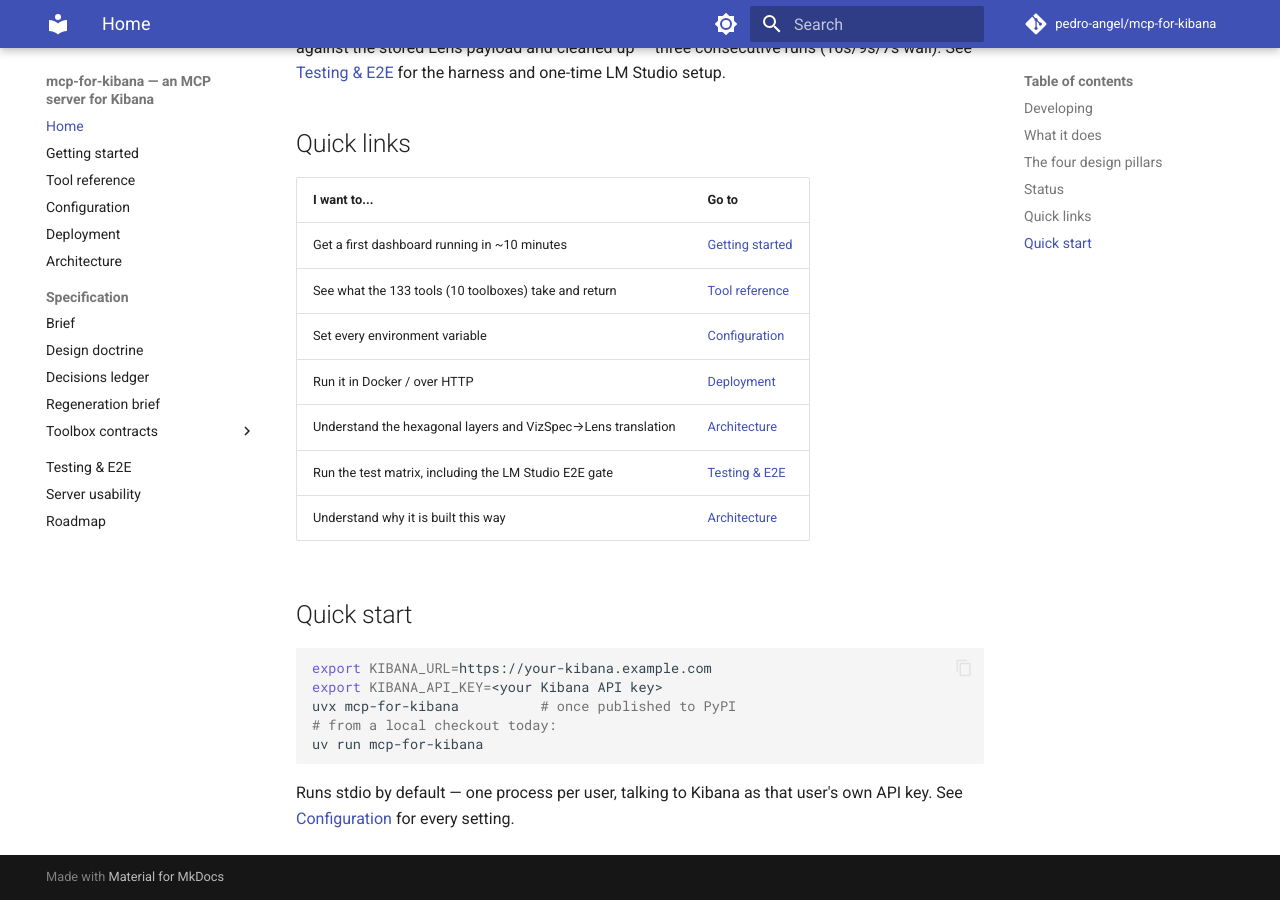
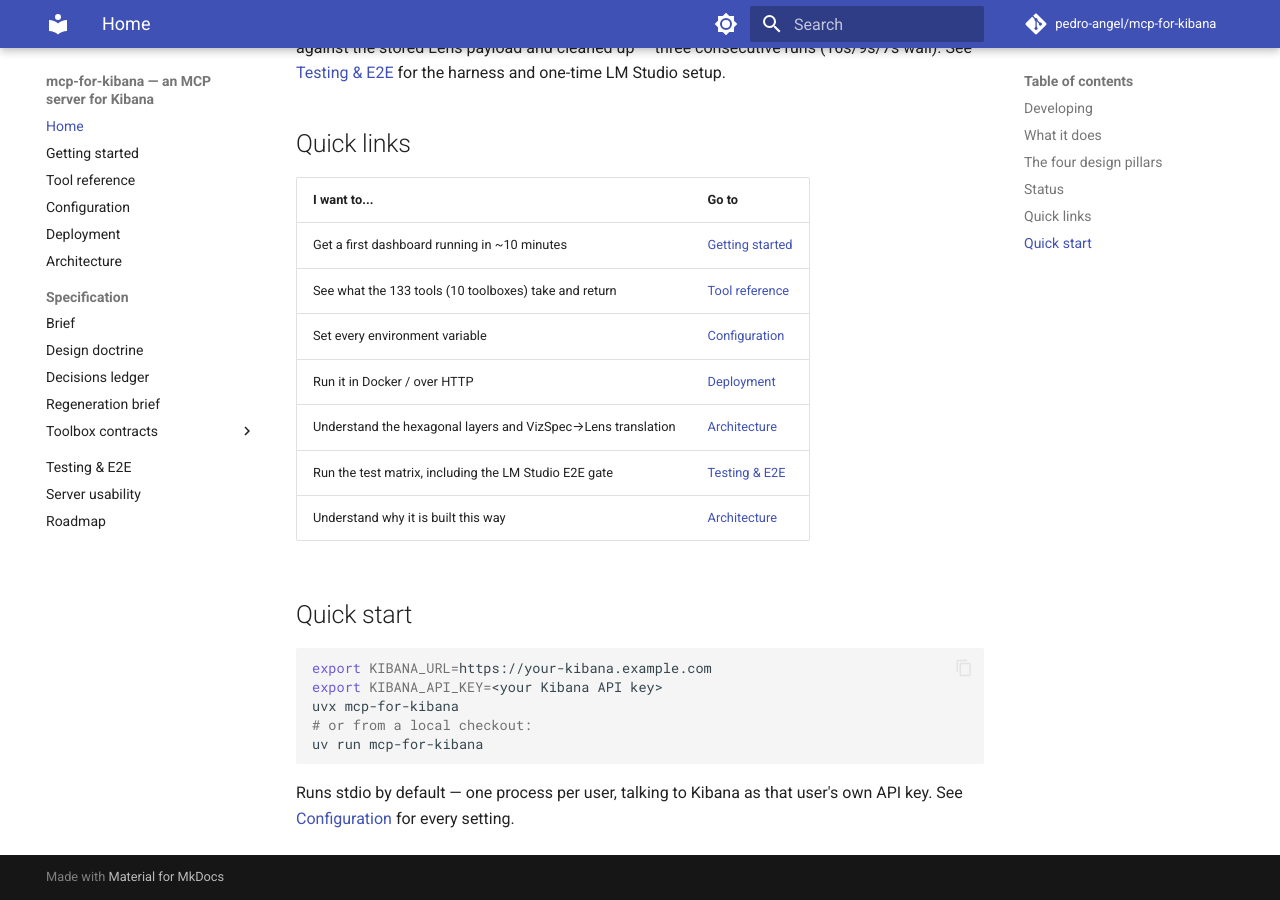
Before and after one commit to pedro-angel/mcp-for-kibana, an MkDocs documentation site: the page built from docs/index.md, in a window 1280 px wide and 900 px high, scrolled down 1574 px. Built offline with MkDocs 1.6.1 and Material for MkDocs 9.7.7, drawn with Linux system fonts in a browser that asks for light colours; comment, search, counter and statistics services are not loaded.

Commit message:
docs: uvx install is live — drop the pre-publish caveat
Signed-off-by: Pedro Ángel <16236718+pedro-angel@users.noreply.github.com>

````diff
--- a/docs/index.md
+++ b/docs/index.md
@@ -87,8 +87,8 @@
 ```bash
 export KIBANA_URL=https://your-kibana.example.com
 export KIBANA_API_KEY=<your Kibana API key>
-uvx mcp-for-kibana          # once published to PyPI
-# from a local checkout today:
+uvx mcp-for-kibana
+# or from a local checkout:
 uv run mcp-for-kibana
 ```
 
````
Also changed, not shown: README.md (+2 -2 lines).
